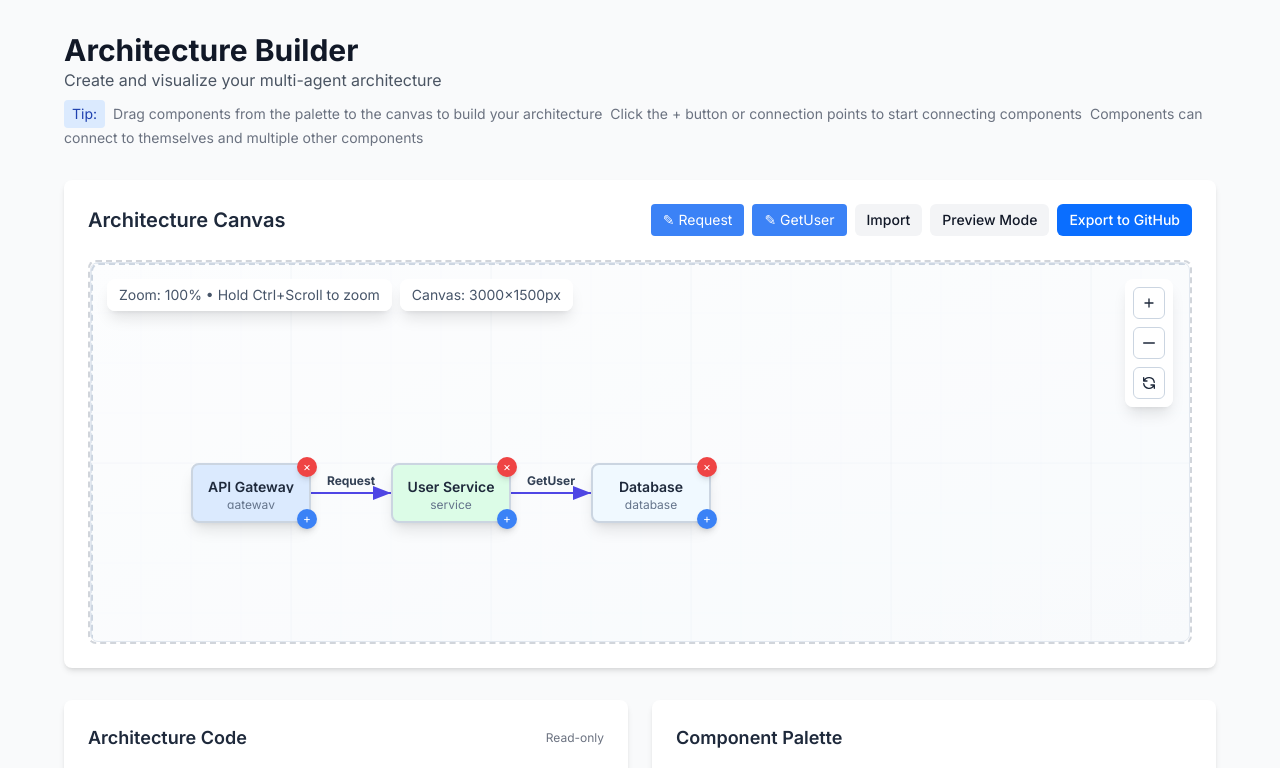
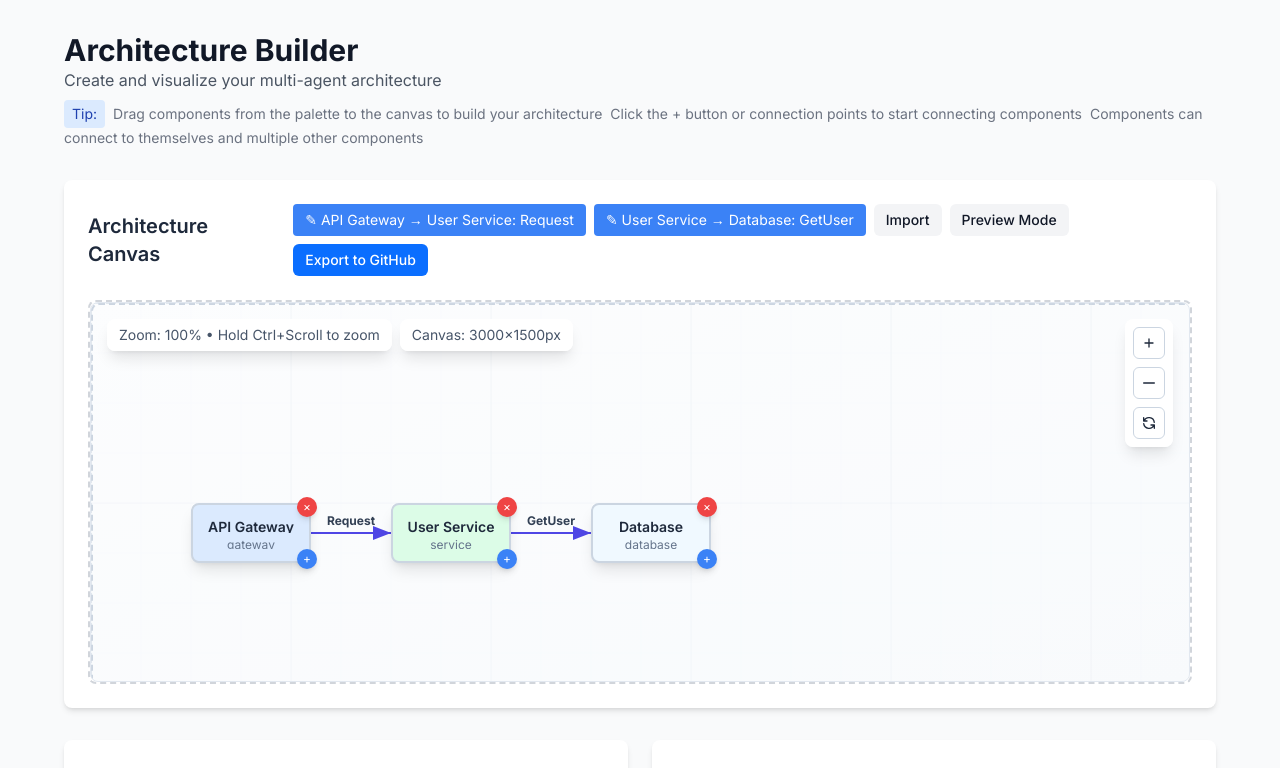
Before and after one commit to eren9677/MAS-multi-agent-architectures, a Next.js app: page /architecture-builder in a window 1280 px wide. Shown: the top 768 px of the page. Built offline with nearby package versions, Linux system fonts and the light colour scheme.

Commit message:
fixed arrow spaces and edit functionality button shortenings.

```diff
--- a/src/app/architecture-builder/page.tsx
+++ b/src/app/architecture-builder/page.tsx
@@ -322,16 +322,27 @@ Add any additional notes or considerations for this architecture.`)
           <div className="flex flex-col sm:flex-row justify-between items-start sm:items-center mb-4 sm:mb-6 gap-3">
             <h2 className="text-lg sm:text-xl font-semibold">Architecture Canvas</h2>
             <div className="flex flex-wrap gap-2">
-              {architecture.connections.map(conn => (
-                <button
-                  key={conn.id}
-                  onClick={() => handleOpenConnectionEditModal(conn)}
-                  className="px-3 py-1 bg-blue-500 hover:bg-blue-600 text-white rounded text-sm transition-colors"
-                  title={`Edit connection: ${conn.name}`}
-                >
-                  ✎ {conn.name}
-                </button>
-              ))}
+              {architecture.connections.map(conn => {
+                const fromComponent = architecture.components.find(c => c.id === conn.from)
+                const toComponent = architecture.components.find(c => c.id === conn.to)
+                const fromLabel = fromComponent?.label || conn.from
+                const toLabel = toComponent?.label || conn.to
+
+                return (
+                  <button
+                    key={conn.id}
+                    onClick={() => handleOpenConnectionEditModal(conn)}
+                    className="px-3 py-1 bg-blue-500 hover:bg-blue-600 hover:shadow-lg text-white rounded text-sm transition-all duration-200 group"
+                    title={`Edit connection from "${fromLabel}" to "${toLabel}": ${conn.name}`}
+                  >
+                    <span className="block">
+                      <span className="group-hover:font-semibold transition-all duration-200">
+                        ✎ {fromLabel} → {toLabel}: {conn.name}
+                      </span>
+                    </span>
+                  </button>
+                )
+              })}
               <div className="relative group">
                 <Button onClick={handleImport} variant="secondary" size="sm">
                   Import
@@ -545,6 +556,23 @@ Add any additional notes or considerations for this architecture.`)
       >
         {editingConnection && (
           <div className="space-y-4">
+            <div className="bg-gray-50 p-3 rounded-md mb-4">
+              <h4 className="text-sm font-medium text-gray-700 mb-2">Connection Details</h4>
+              <div className="text-sm text-gray-600">
+                <div className="flex items-center gap-2">
+                  <span className="font-medium">From:</span>
+                  <span className="bg-blue-100 text-blue-800 px-2 py-1 rounded text-xs">
+                    {architecture.components.find(c => c.id === editingConnection.from)?.label || editingConnection.from}
+                  </span>
+                </div>
+                <div className="flex items-center gap-2 mt-1">
+                  <span className="font-medium">To:</span>
+                  <span className="bg-green-100 text-green-800 px-2 py-1 rounded text-xs">
+                    {architecture.components.find(c => c.id === editingConnection.to)?.label || editingConnection.to}
+                  </span>
+                </div>
+              </div>
+            </div>
             <div>
               <label className="block text-sm font-medium text-gray-700 mb-1">Connection Name</label>
               <input
@@ -552,6 +580,7 @@ Add any additional notes or considerations for this architecture.`)
                 value={editConnectionName}
                 onChange={(e) => setEditConnectionName(e.target.value)}
                 className="w-full border border-gray-300 rounded px-3 py-2 text-sm"
+                placeholder="Enter a descriptive name for this connection"
               />
             </div>
             <div className="flex justify-end gap-2 pt-4">
--- a/src/components/Canvas.tsx
+++ b/src/components/Canvas.tsx
@@ -138,18 +138,23 @@ const getBestConnectionSides = (fromComponent: Component, toComponent: Component
 }
 
 const generateSmoothPath = (fromPoint: {x: number, y: number}, toPoint: {x: number, y: number}, isSelfConnection = false, index = 0) => {
-  const offset = index * 15; // Offset for multiple connections
+  const offset = index * 40; // Increased spacing between multiple connections for better visibility
 
   if (isSelfConnection) {
-    // Create a loop for self-connections, increasing size for each subsequent connection
-    const loopSize = 40 + offset;
-    const midX = fromPoint.x + loopSize;
-    const midY1 = fromPoint.y - loopSize;
-    const midY2 = toPoint.y - loopSize;
+    // Create a larger, more visible loop for self-connections
+    const baseLoopSize = 80; // Increased base size for better visibility
+    const loopSize = baseLoopSize + (index * 50); // More spacing between multiple self-connections
+    const loopHeight = 60 + (index * 30); // Vary height for multiple self-connections
+
+    // Create a more prominent loop that extends further from the component
+    const controlX1 = fromPoint.x + loopSize;
+    const controlY1 = fromPoint.y - loopHeight;
+    const controlX2 = toPoint.x + loopSize;
+    const controlY2 = toPoint.y - loopHeight;
 
     return `M ${fromPoint.x} ${fromPoint.y}
-            C ${fromPoint.x + loopSize / 2} ${midY1}
-              ${toPoint.x + loopSize / 2} ${midY2}
+            C ${controlX1} ${controlY1}
+              ${controlX2} ${controlY2}
               ${toPoint.x} ${toPoint.y}`;
   }
 
@@ -158,19 +163,19 @@ const generateSmoothPath = (fromPoint: {x: number, y: number}, toPoint: {x: numb
   const distance = Math.sqrt(dx * dx + dy * dy)
 
   // Control point offset based on distance
-  const controlOffset = Math.min(distance * 0.3, 60)
+  const controlOffset = Math.min(distance * 0.3, 80) // Increased max control offset
 
   // Determine control points based on direction
   let cp1x, cp1y, cp2x, cp2y
 
   if (Math.abs(dx) > Math.abs(dy)) {
-    // Horizontal flow
+    // Horizontal flow - increased spacing for multiple connections
     cp1x = fromPoint.x + (dx > 0 ? controlOffset : -controlOffset)
     cp1y = fromPoint.y + offset
     cp2x = toPoint.x + (dx > 0 ? -controlOffset : controlOffset)
     cp2y = toPoint.y + offset
   } else {
-    // Vertical flow
+    // Vertical flow - increased spacing for multiple connections
     cp1x = fromPoint.x + offset
     cp1y = fromPoint.y + (dy > 0 ? controlOffset : -controlOffset)
     cp2x = toPoint.x + offset
@@ -444,13 +449,13 @@ const Canvas: React.FC<CanvasProps> = ({
 
         const pathData = generateSmoothPath(fromPoint, toPoint, isSelfConnection, index);
 
-        // Calculate label position, slightly offset for multiple connections
-        const labelOffset = index * 15;
+        // Calculate label position with better spacing for multiple connections
+        const labelOffset = index * 40; // Increased label spacing to match connection spacing
         const labelX = isSelfConnection
-          ? fromPoint.x + 40 + labelOffset
+          ? fromPoint.x + 80 + (index * 50) // Position labels further out for self-connections
           : (fromPoint.x + toPoint.x) / 2;
         const labelY = isSelfConnection
-          ? fromPoint.y - 40
+          ? fromPoint.y - 60 - (index * 30) // Position labels higher for self-connections
           : (fromPoint.y + toPoint.y) / 2 + labelOffset - 8;
 
         const color = CONNECTION_COLORS[index % CONNECTION_COLORS.length];
```
